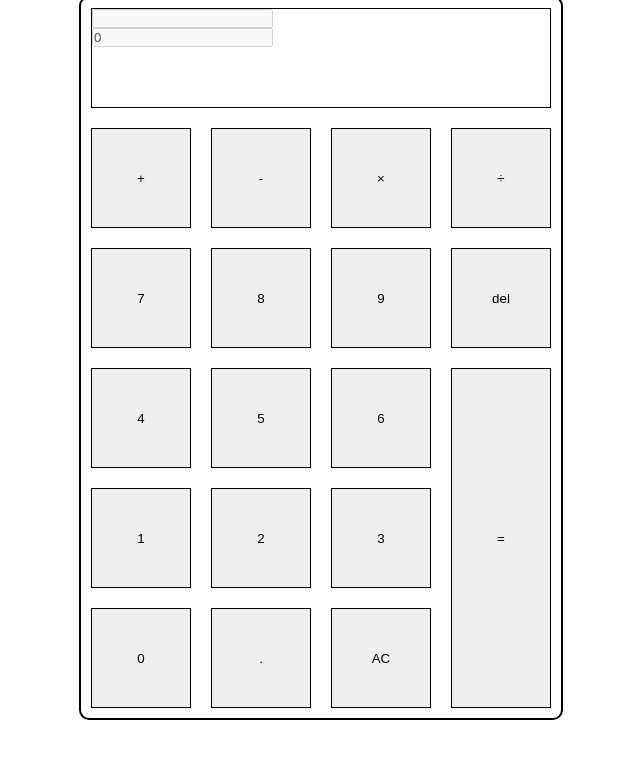
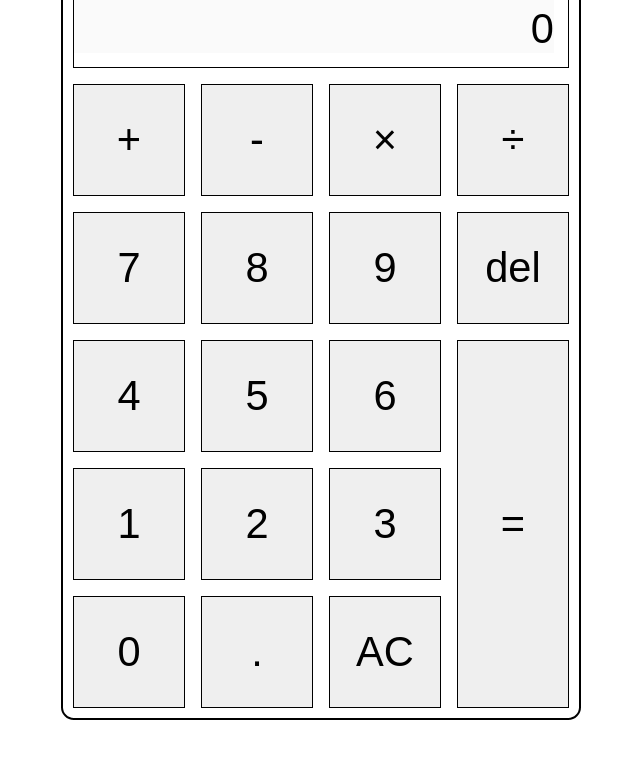
Before and after one commit to AnnaKurochkina/ProjectCalculator, a plain HTML site: page index.html in a window 1280 px wide. Shown: the whole page, without its empty margins (319-959 px from the left). Drawn offline with Linux system fonts and the light colour scheme.

Commit message:
Tweaked styling

```diff
--- a/script.js
+++ b/script.js
@@ -10,11 +10,11 @@
             this.displayValue += '.';
         }
     },
-    appendDigit: function(value) {
+    appendDigit: function(newDigit) {
         if (this.displayValue == '0' || this.waitingForSecondOperand) {
-            this.displayValue = value;
+            this.displayValue = newDigit;
         } else {
-            this.displayValue += value;
+            this.displayValue += newDigit;
         }
         this.waitingForSecondOperand = false;
     },
@@ -59,15 +59,15 @@
             this.operator = null;
         }
     },
-    setOperator: function(operator) {
+    setOperator: function(newOperator) {
         if (this.operator != null) {
             this.equals();
         }
 
-        this.infoValue = `${this.displayValue}${operator}`;
+        this.infoValue = `${this.displayValue}${newOperator}`;
         this.firstOperand = Number.parseFloat(this.displayValue);
         this.waitingForSecondOperand = true;
-        this.operator = operator;
+        this.operator = newOperator;
     }
 };
 
--- a/styles.scss
+++ b/styles.scss
@@ -13,16 +13,16 @@
 
 .flex-container__calculator {
   padding: 10px;
-  border-radius: 10px;
+  border-radius: .8rem;
   border: 2px solid black;
 }
 
 
 .grid-container__calculator {
   display: grid;
-  grid-template-columns: repeat(4, 100px);
-  grid-template-rows: repeat(6, 100px);
-  gap: 20px;
+  grid-template-columns: repeat(4, 7rem);
+  grid-template-rows: repeat(6, 7rem);
+  gap: 1rem;
   text-align: center;
   justify-content: center;
 
@@ -32,6 +32,15 @@
 
     input {
       display: block;
+      width: 30rem;
+      border: none;
+      font-size: 2.6rem;
+      text-align: end;
+      color: black;
+
+      &:nth-child(1) {
+        color: lightslategray;
+      }
     }
   }
 
@@ -44,5 +53,6 @@
   .grid-item__keys,
   .grid-item__display {
     border: 1px solid black;
+    font-size: 2.6rem;
   }
 }
```
Also changed, not shown: styles.css.
